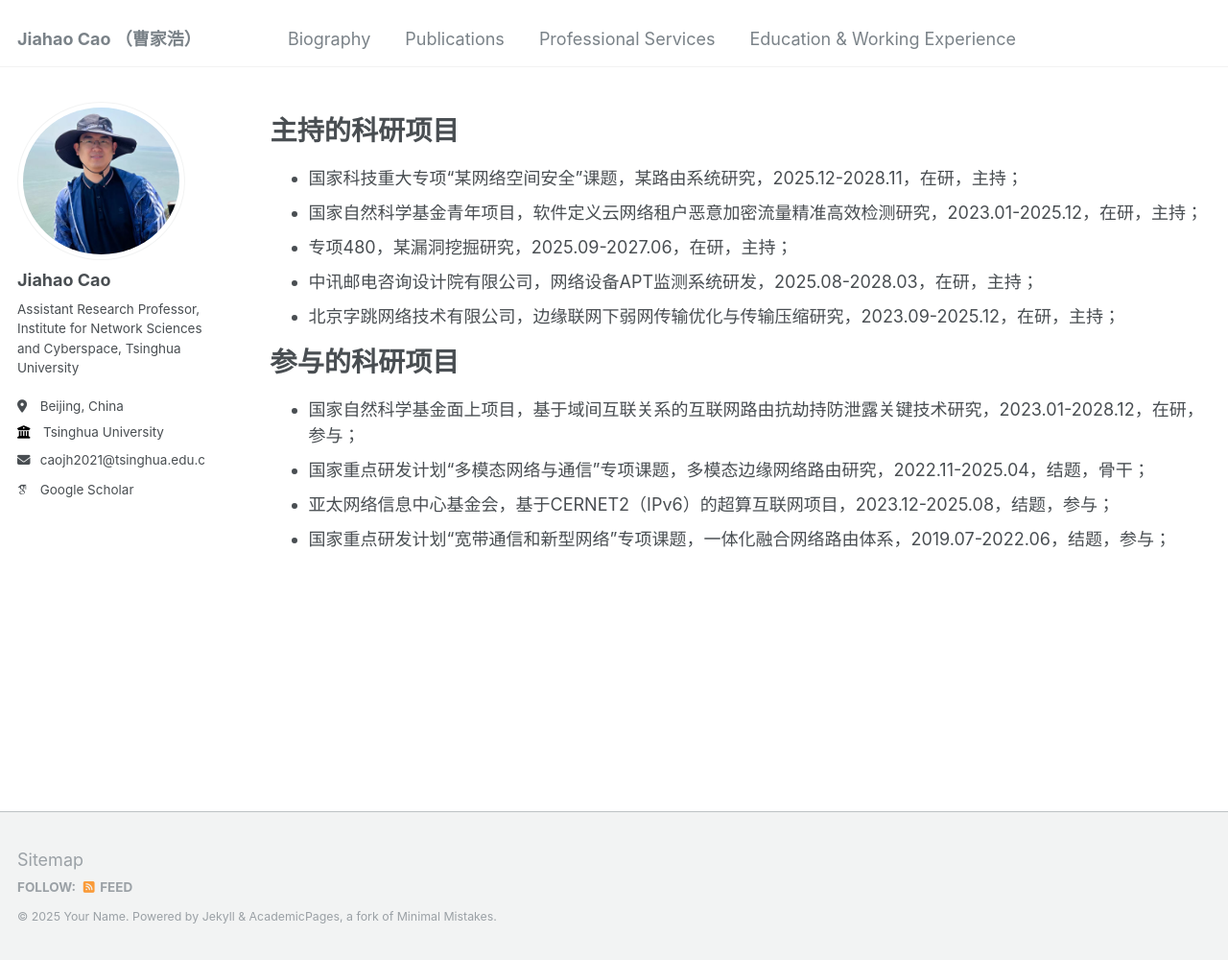
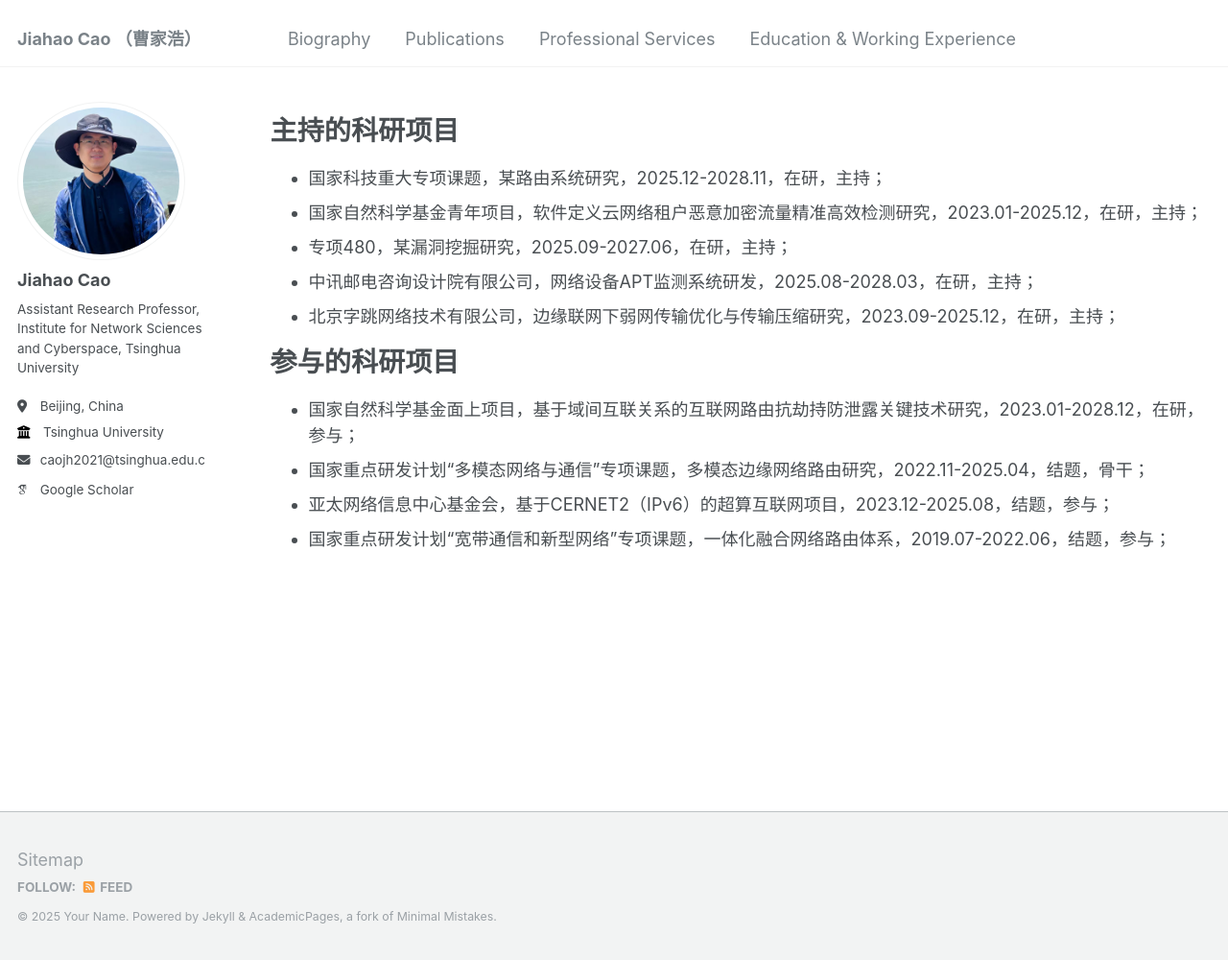
Before and after one commit to caojh15/caojh15.github.io, a Jekyll site: the page built from _pages/projects.md, in a window 1280 px wide and 1000 px high. Shown: the whole window at 96% size. Built offline with Jekyll 4.4.1, drawn with Linux system fonts in a browser that asks for light colours; some web fonts are replaced.

Commit message:
Update project description for clarity

```diff
--- a/_pages/projects.md
+++ b/_pages/projects.md
@@ -6,7 +6,7 @@ author_profile: true
 ---
 
 # 主持的科研项目
-* 国家科技重大专项“某网络空间安全"课题，某路由系统研究，2025.12-2028.11，在研，主持；
+* 国家科技重大专项课题，某路由系统研究，2025.12-2028.11，在研，主持；
 * 国家自然科学基金青年项目，软件定义云网络租户恶意加密流量精准高效检测研究，2023.01-2025.12，在研，主持；
 * 专项480，某漏洞挖掘研究，2025.09-2027.06，在研，主持；
 * 中讯邮电咨询设计院有限公司，网络设备APT监测系统研发，2025.08-2028.03，在研，主持；
```
